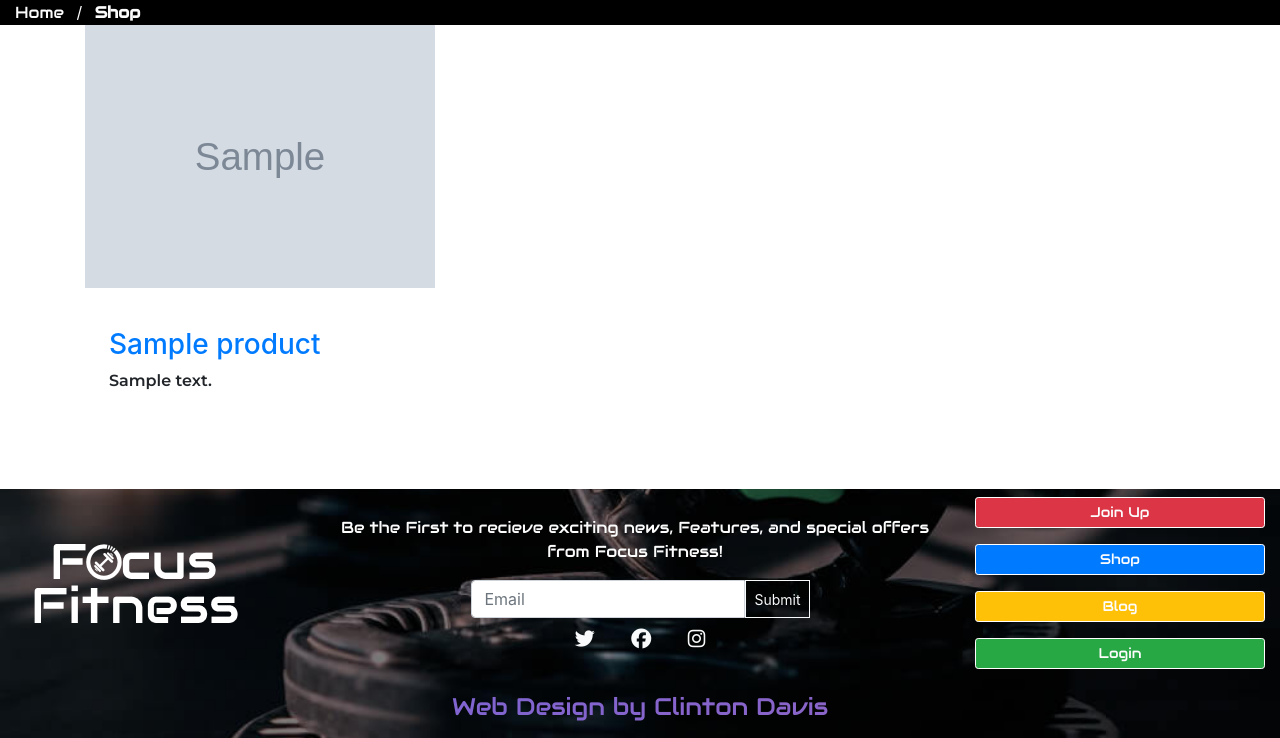
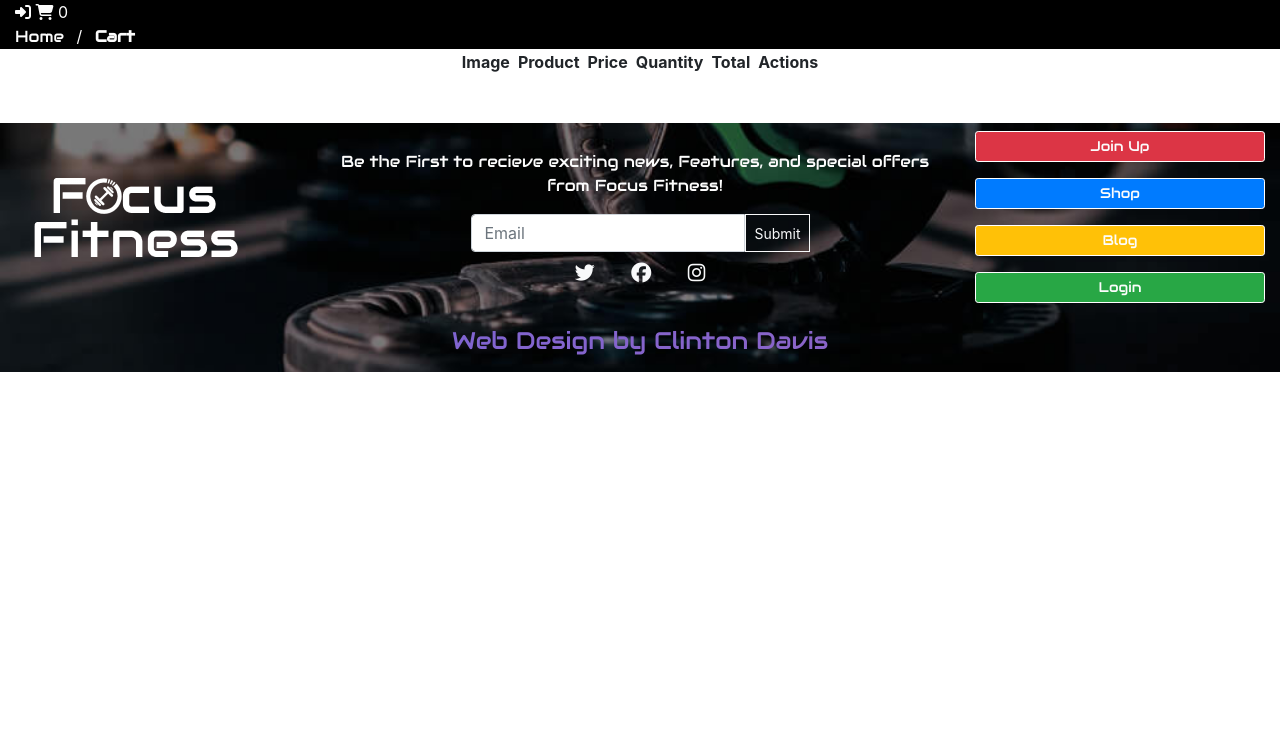
Before and after one commit to Clinton-Davis/focus_fitness, a Django app: page /cart/ in a window 1280 px wide. Shown: the part 102-840 px from the top of the page. After the commit the page ends 474 px from the top, so only its background shows below. Run offline with Django 3.2, Linux system fonts and the light colour scheme; tables that the repository leaves empty hold one stand-in row (values such as "Sample post"); grey boxes marked "Sample" are stand-in pictures; lists and menus that the app fills with data are empty; some libraries are stand-ins or nearby versions.

Commit message:
added cart.html and some styling

```diff
--- a/cart/urls.py
+++ b/cart/urls.py
@@ -4,6 +4,7 @@
 app_name = 'cart'
 
 urlpatterns = [
-    path('', views.ProductListView.as_view(), name='product-list'),
-    path('<slug>/', views.ProductDetailView.as_view(), name='product-detail')
+    path('', views.CartView.as_view(), name='summary'),
+    path('shop/', views.ProductListView.as_view(), name='product-list'),
+    path('shop/<slug>/', views.ProductDetailView.as_view(), name='product-detail')
 ]
--- a/cart/views.py
+++ b/cart/views.py
@@ -55,3 +55,12 @@
         context = super(ProductDetailView, self).get_context_data(**kwargs)
         context['product'] = self.get_object()
         return context
+
+
+class CartView(generic.TemplateView):
+    template_name = 'cart/cart.html'
+
+    def get_context_data(self, **kwargs):
+        context = super(CartView, self).get_context_data(**kwargs)
+        context["order"] = get_or_set_order_sessions(self.request)
+        return context
--- a/templates/base.html
+++ b/templates/base.html
@@ -77,7 +77,24 @@
                 </button>
             </form>
         </div>
+
     </nav>
+    <div class="container-fluid bg-black">
+        <div class="row ">
+            <div class="col-md-12 mb-0">
+                {% if request.user.is_authenticated %}
+                <a href="/"><span><i class="fas fa-user  text-wht"></i></span></a>
+                {% else %}
+                <a href="/"><span><i class="fas fa-sign-in-alt  text-wht"></i></span></a>
+                {% endif %}
+                <a href="{% url 'cart:summary' %}" class="site-cart ">
+                    <span><i class="fas fa-shopping-cart  text-wht"></i></span>
+                    <span class="count  text-wht">0</span>
+                </a>
+
+            </div>
+        </div>
+    </div>
     <div class="message aw text-wht">
         {% if messages %}
         {% for message in messages %}
--- /dev/null
+++ b/templates/cart/cart.html
@@ -0,0 +1,77 @@
+{% extends "base.html" %}
+
+{% block content %}
+
+
+<div class="container-fluid bg-black">
+    <div class="row">
+        <div class="col-md-12 mb-0">
+            <a class="text-wht aw" href="{% url 'home' %}">Home</a>
+            <span class="mx-2 mb-0 text-wht">/</span>
+            <strong class="text-wht aw">Cart</strong>
+        </div>
+    </div>
+</div>
+
+<div class="site-section">
+    <div class="container">
+        <div class="row mb-5">
+            <div class="col-md-12">
+                <div class="site-blocks-table">
+                    <table class="mx-auto">
+                        <thead>
+                            <tr>
+                                <th class=" text-center px-1">Image</th>
+                                <th class=" text-center px-1">Product</th>
+                                <th class=" text-center px-1">Price</th>
+                                <th class=" text-center px-1">Quantity</th>
+                                <th class=" text-center px-1">Total</th>
+                                <th class=" text-center px-1">Actions</th>
+                            </tr>
+                        </thead>
+                        <tbody>
+                            {% for item in order.items.all %}
+                            <tr>
+                                <td class="product-thumbnail">
+                                    <img src="{{ item.product.image.url }}" class="img-fluid" style="width: 15rem;">
+                                </td>
+                                <td class="product-name px-1">
+                                    <h2 class="h5 text-black">{{ item.product.title }}</h2>
+                                    <small>Size: {{ item.size.name }}</small>
+                                    <small>Colour: {{ item.colour.name }}</small>
+                                </td>
+                                <td class="text-right">$0</td>
+                                <td class="px-1">
+                                    <div class="input-group mb-3" style="max-width: 120px;">
+                                        <div class="input-group-prepend">
+                                            <a href="#" class="btn btn-outline-primary">
+                                                &minus;
+                                            </a>
+                                        </div>
+                                        <input type="text" class="form-control text-center" value="{{ item.quantity }}">
+                                        <div class="input-group-append">
+                                            <a href="#" class="btn btn-outline-primary">
+                                                &plus;
+                                            </a>
+                                        </div>
+                                    </div>
+                                </td>
+                                <td class="px-1 text-right">
+                                    $0
+                                </td>
+                                <td class="px-1">
+                                    <a href="#" class="btn btn-primary btn-sm">X</a>
+                                </td>
+
+                            </tr>
+
+                            {% endfor %}
+                        </tbody>
+                    </table>
+                </div>
+            </div>
+        </div>
+    </div>
+</div>
+
+{% endblock content %}
```
